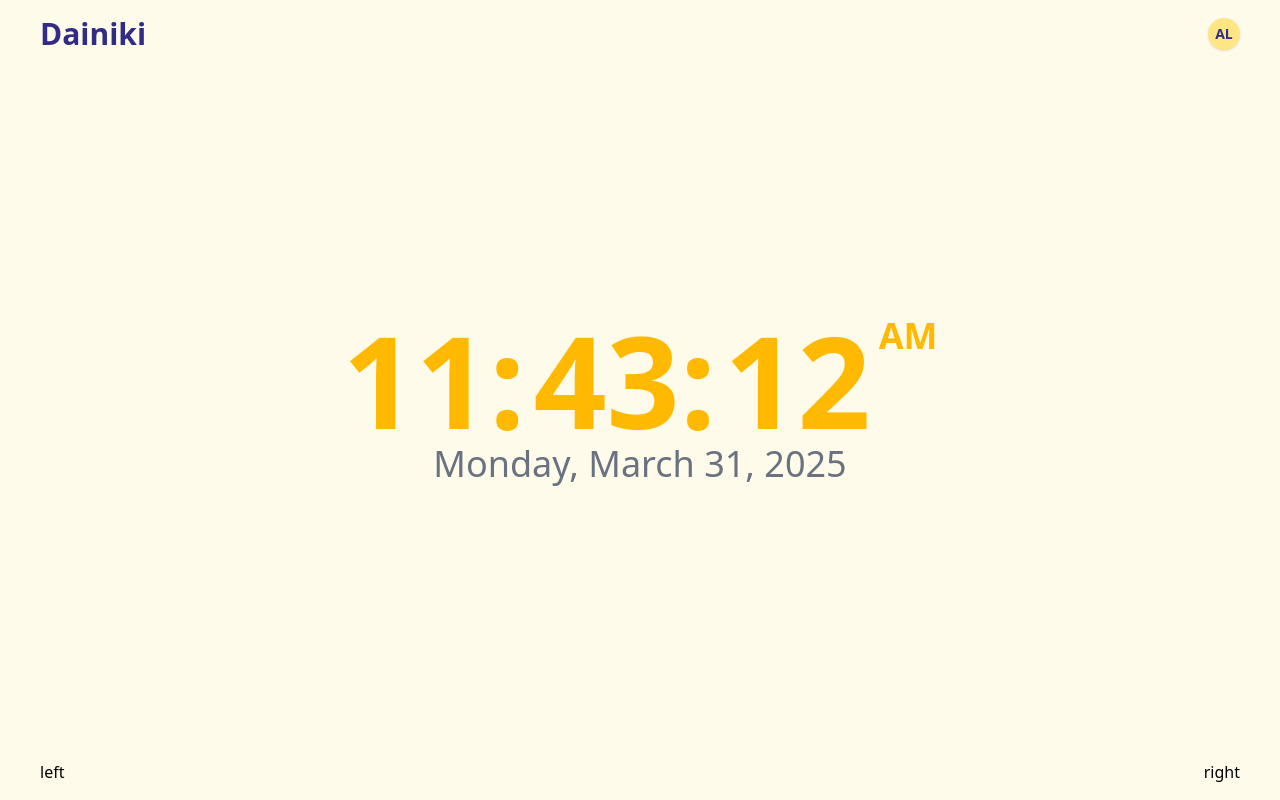
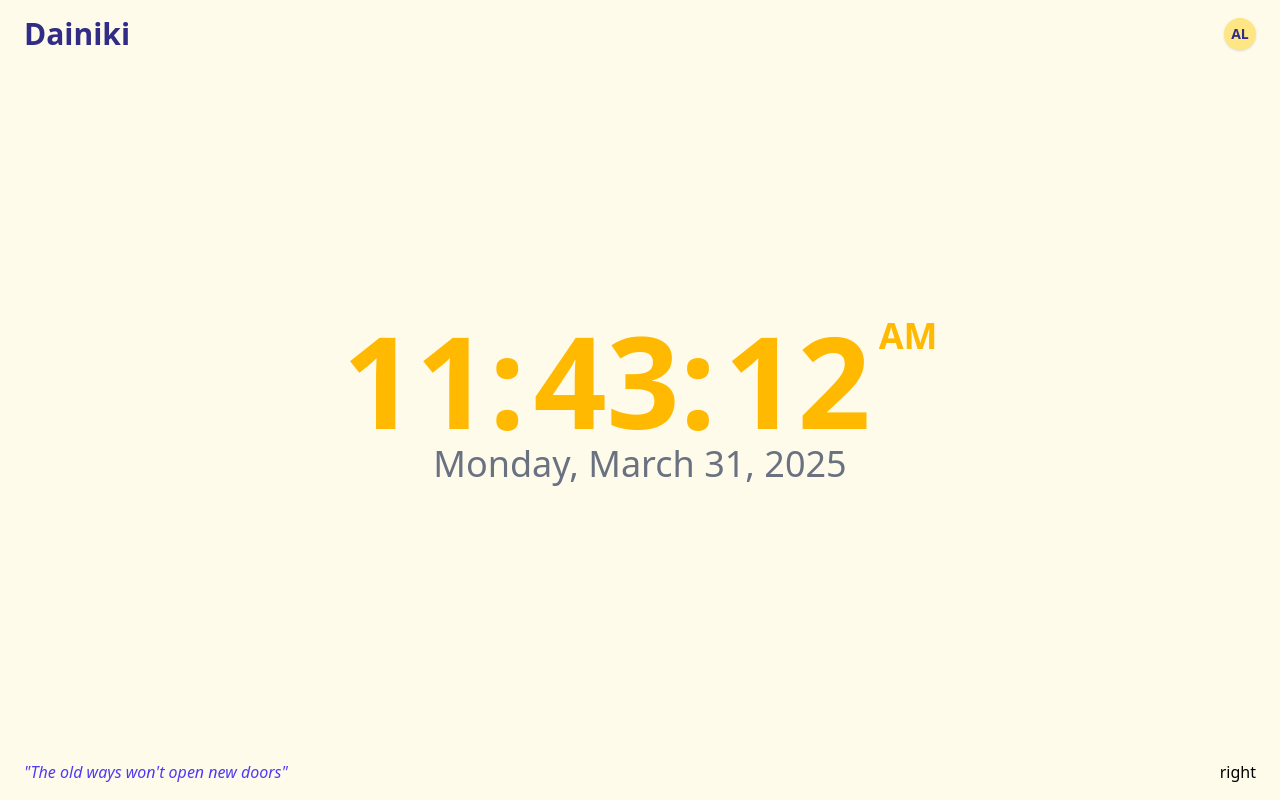
Before and after one commit to aniscript/dainiki, a React (Vite) app: page / in a window 1280 px wide. Built offline with nearby package versions, Linux system fonts and the light colour scheme.

Commit message:
display quotes

```diff
--- a/src/components/Footer.tsx
+++ b/src/components/Footer.tsx
@@ -1,8 +1,12 @@
+import Quotes from "./Quotes";
+
 const Footer = () => {
   return (
     <div className="absolute bottom-0 left-0">
-      <div className="flex justify-between items-stretch w-screen py-4 px-10">
-        <div>left</div>
+      <div className="flex justify-between items-stretch w-screen py-4 px-6">
+        <div>
+          <Quotes />
+        </div>
         <div>right</div>
       </div>
     </div>
--- a/src/components/Header.tsx
+++ b/src/components/Header.tsx
@@ -1,7 +1,7 @@
 const Header = () => {
   return (
     <div className="absolute top-0 left-0">
-      <div className="flex justify-between items-center w-screen py-4 px-10">
+      <div className="flex justify-between items-center w-screen py-4 px-6">
         <div className="text-indigo-900 text-3xl font-extrabold">Dainiki</div>
         <div className="h-8 w-8 bg-amber-200 rounded-full flex items-center justify-center shadow-sm">
           <span className="text-indigo-900 font-semibold text-sm">AL</span>
--- /dev/null
+++ b/src/components/Quotes.tsx
@@ -0,0 +1,9 @@
+const Quotes = () => {
+  return (
+    <p className="text-indigo-600 italic">
+      "The old ways won't open new doors"
+    </p>
+  );
+};
+
+export default Quotes;
```
